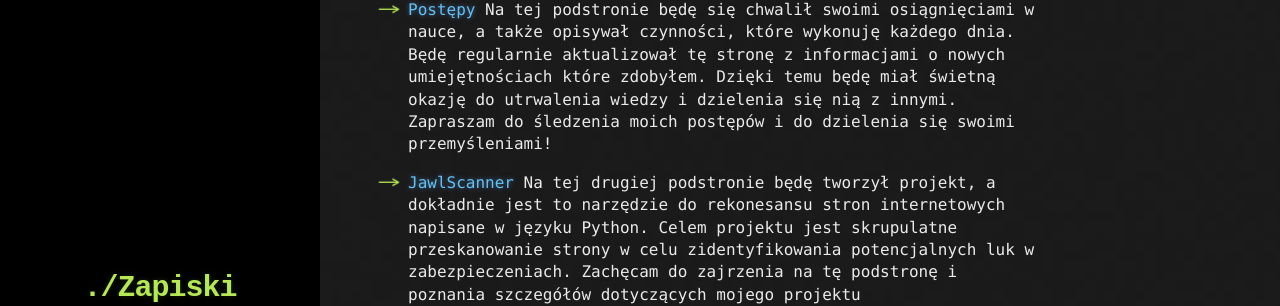
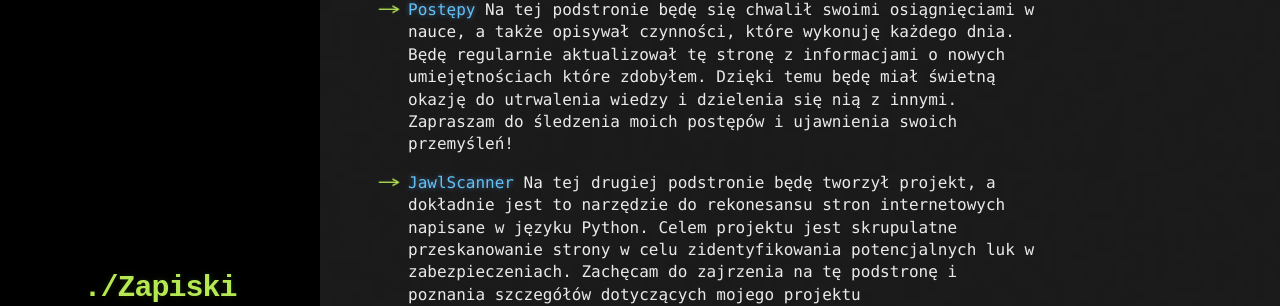
Before and after one commit to Cyberjali/Cyberjali.github.io, a Jekyll site: the page built from _pages/index.md, in a window 1280 px wide and 1107 px high. Shown: the part 190-496 px from the top of the window. Built offline with Jekyll 4.4.1, drawn with Linux system fonts in a browser that asks for light colours; comment, search, counter and statistics services are not loaded.

Commit message:
Update index.md

```diff
--- a/_pages/index.md
+++ b/_pages/index.md
@@ -6,7 +6,7 @@ layout: default
 
 Jestem entuzjastą cyberbezpieczeństwa i ciągle rozwijam swoje umiejętności w tej fascynującej dziedzinie. Na mojej stronie internetowej dzielę się moimi postępami i osiągnięciami, które uporządkowałem w różne kategorie, takie jak:
 
-*   [Postępy](./notes.html) Na tej podstronie będę się chwalił swoimi osiągnięciami w nauce, a także opisywał czynności, które wykonuję każdego dnia. Będę regularnie aktualizował tę stronę z informacjami o nowych umiejętnościach które zdobyłem. Dzięki temu będę miał świetną okazję do utrwalenia wiedzy i dzielenia się nią z innymi. Zapraszam do śledzenia moich postępów i do dzielenia się swoimi przemyśleniami!
+*   [Postępy](./notes.html) Na tej podstronie będę się chwalił swoimi osiągnięciami w nauce, a także opisywał czynności, które wykonuję każdego dnia. Będę regularnie aktualizował tę stronę z informacjami o nowych umiejętnościach które zdobyłem. Dzięki temu będę miał świetną okazję do utrwalenia wiedzy i dzielenia się nią z innymi. Zapraszam do śledzenia moich postępów i ujawnienia swoich przemyśleń!
 
 
 *   [JawlScanner](./jawlscanner.html) Na tej drugiej podstronie będę tworzył projekt, a dokładnie jest to narzędzie do rekonesansu stron internetowych napisane w języku Python. Celem projektu jest skrupulatne przeskanowanie strony w celu zidentyfikowania potencjalnych luk  w zabezpieczeniach. Zachęcam do zajrzenia na tę podstronę i poznania szczegółów dotyczących mojego projektu
```
